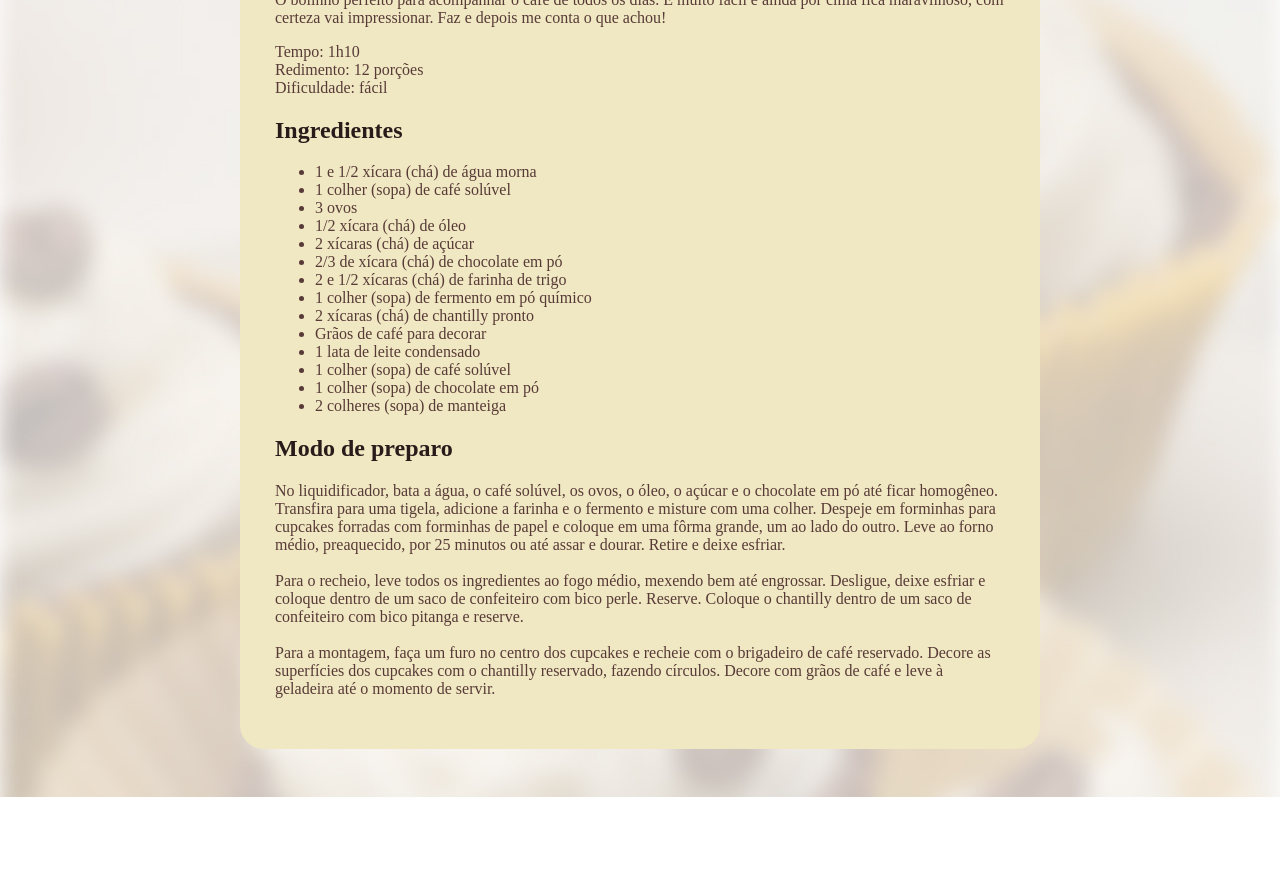
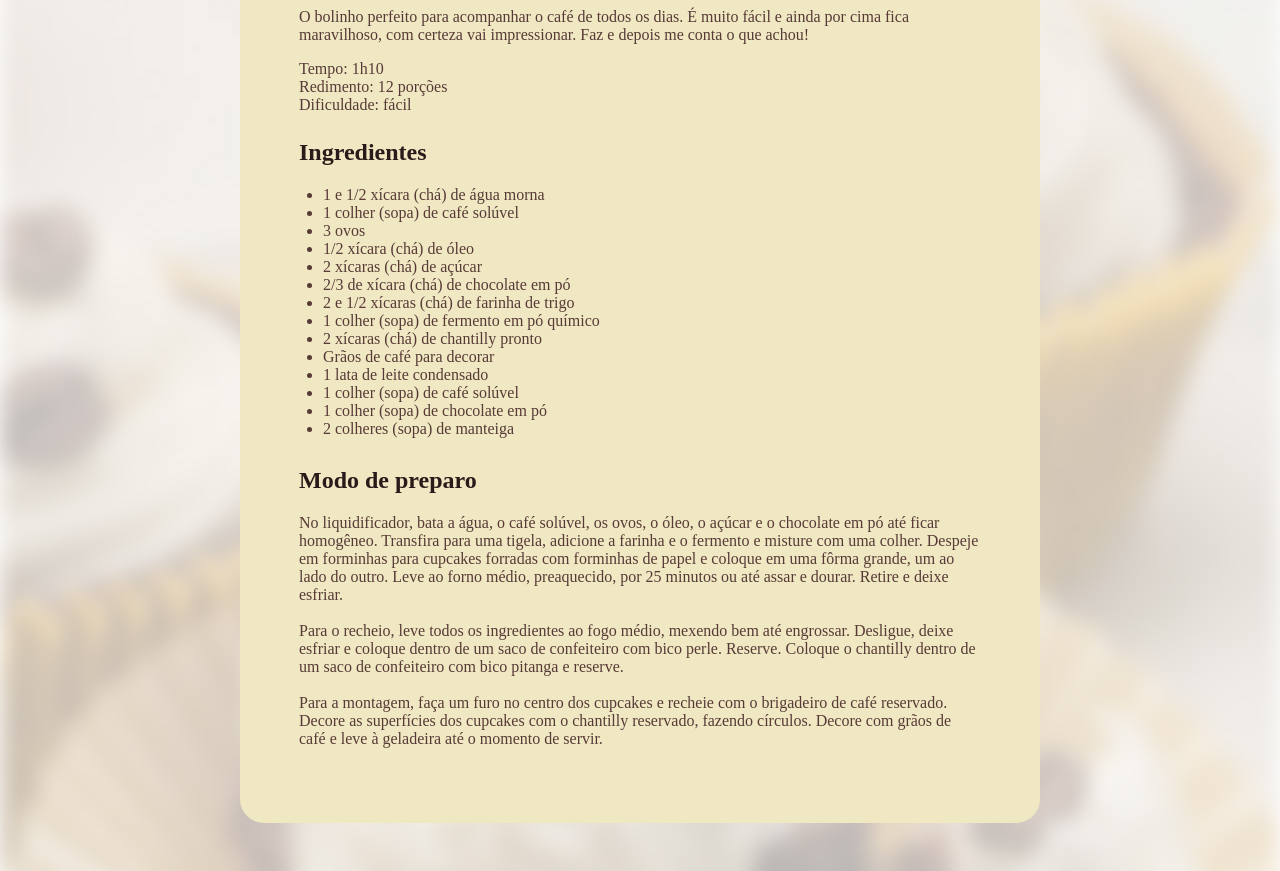
Before and after one commit to lucasgoesss/projeto, a plain HTML site: page index.html in a window 1280 px wide. Shown: the part 220-1091 px from the top of the page. Before the commit the page ends 1017 px from the top, so only its background shows below. Drawn offline with Linux system fonts and the light colour scheme; a web font is replaced by a local one.

Commit message:
personalizando espaços

```diff
--- a/style.css
+++ b/style.css
@@ -21,6 +21,18 @@
   border-radius: 16px;
 }
 
+main {
+  padding: 24px;
+}
+
+section+section {
+  margin-top: 24px;
+}
+
+#about p+p {
+  margin-top: 12px;
+}
+
 h1 {
   line-height: 140%;
   font-size: 40px;
@@ -30,6 +42,14 @@
   font-size: 24px;
 }
 
-h1, h2 {
-  color: #291b1a
+h1,
+h2 {
+  color: #291b1a;
+  margin-bottom: 4px;
+  line-height: 150%;
+
 }
+
+ul {
+  padding-left: 24px;
+}
```
